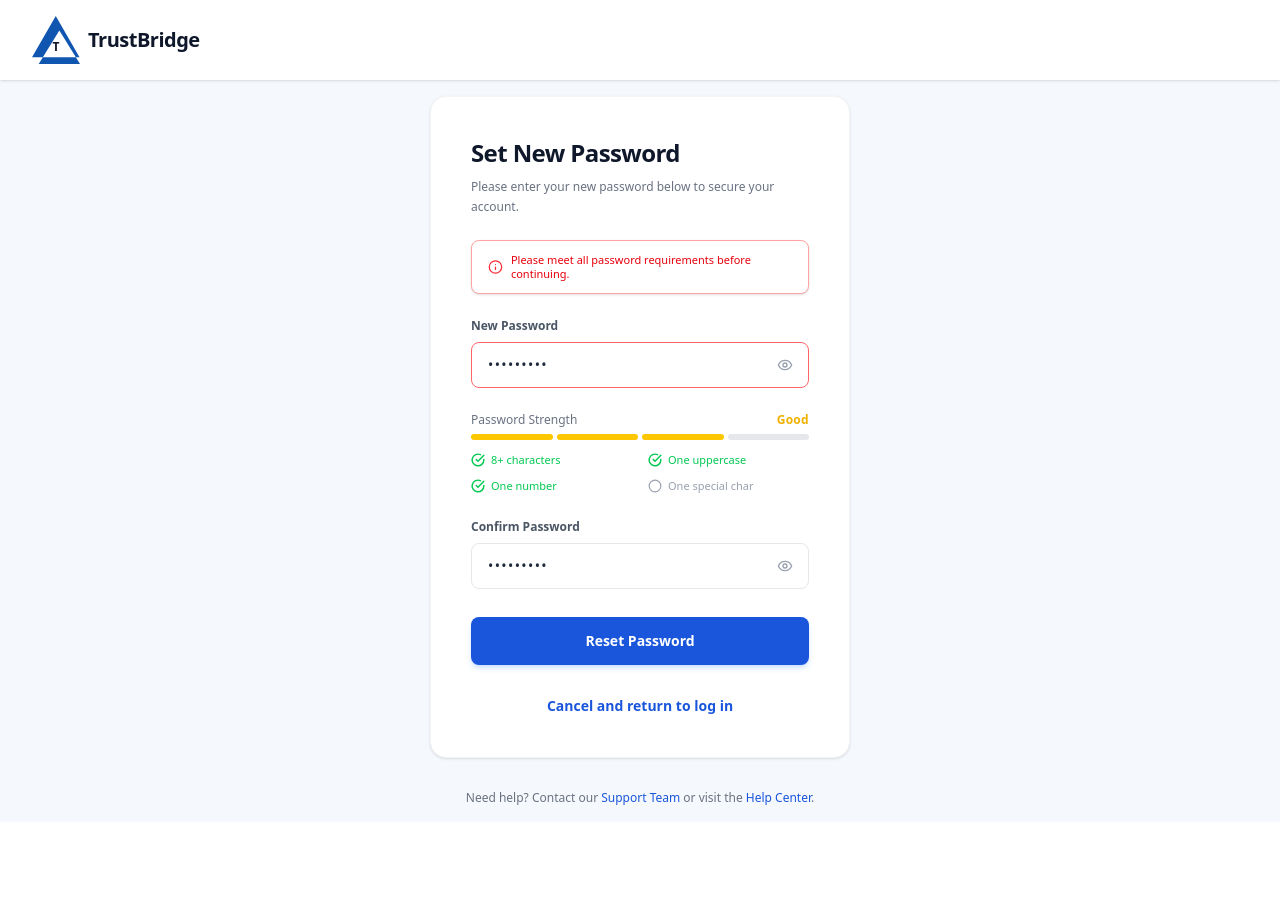
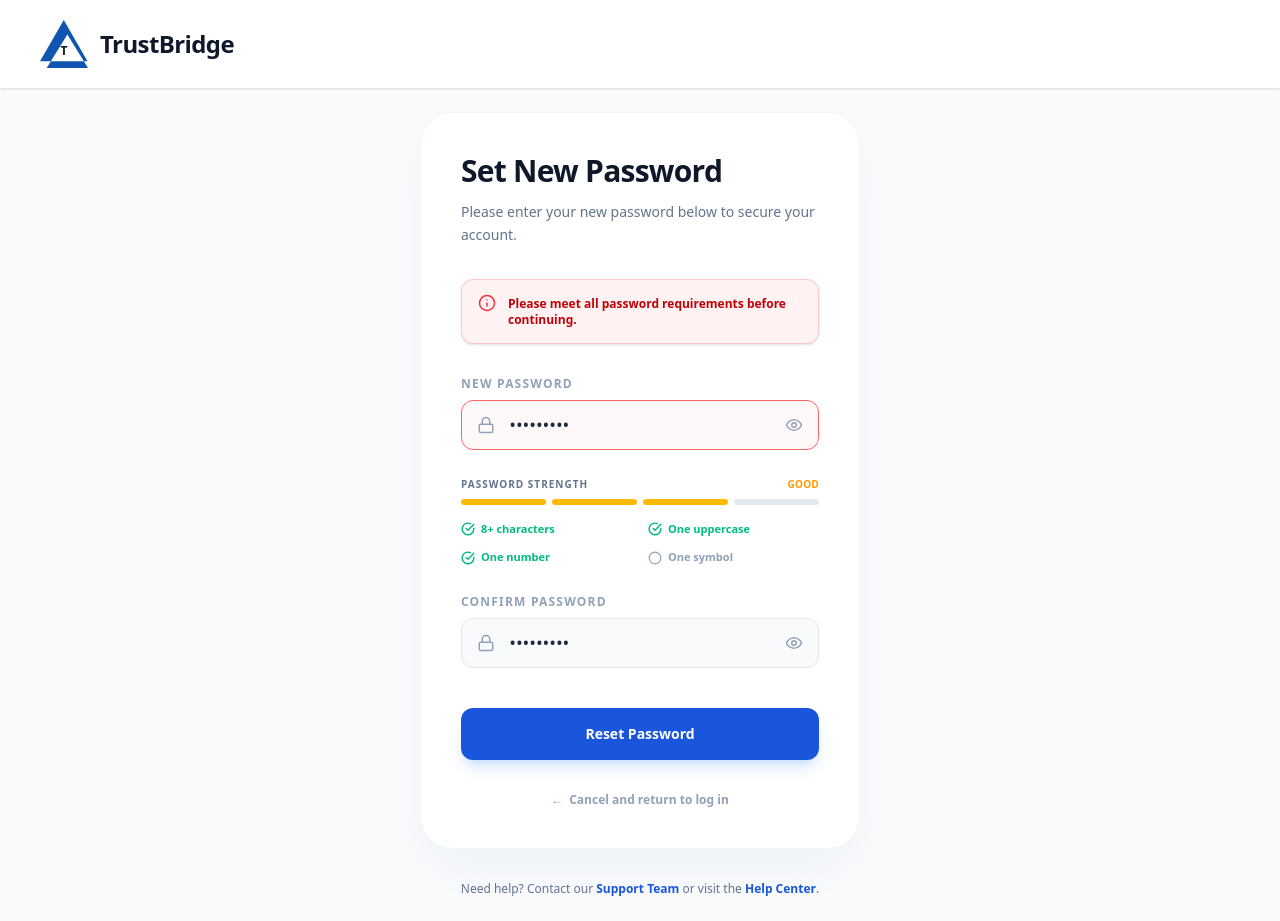
Before and after one commit to invicta-team-67/trustbridge, a React (Vite) app: page /reset-password in a window 1280 px wide. Both pictures are taken after typing "Sample123", "Sample123" into the empty fields and a click on the button "Reset Password". Before the commit the page ends 822 px from the top, so only its background shows below. Built offline with nearby package versions, Linux system fonts and the light colour scheme; no server answers.

Commit message:
Refactor ResetPassword component with improved UI

```diff
--- a/src/pages/auth/ResetPassword.jsx
+++ b/src/pages/auth/ResetPassword.jsx
@@ -1,12 +1,19 @@
 import React, { useState } from 'react';
-import { motion } from 'framer-motion';
-import { useNavigate } from 'react-router-dom';
+import { motion, AnimatePresence } from 'framer-motion';
+import { useNavigate, Link } from 'react-router-dom';
 import Logo from '../../components/logo';
 import { supabase } from '../../lib/supabase'; // <-- CONNECTED TO DB
 
 // --- INLINE ICONS ---
+const LockIcon = () => (
+  <svg xmlns="http://www.w3.org/2000/svg" width="18" height="18" viewBox="0 0 24 24" fill="none" stroke="currentColor" strokeWidth="2" strokeLinecap="round" strokeLinejoin="round" className="text-slate-400">
+    <rect width="18" height="11" x="3" y="11" rx="2" ry="2"/>
+    <path d="M7 11V7a5 5 0 0 1 10 0v4"/>
+  </svg>
+);
+
 const EyeIcon = ({ show, onClick }) => (
-  <svg onClick={onClick} xmlns="http://www.w3.org/2000/svg" width="16" height="16" viewBox="0 0 24 24" fill="none" stroke="currentColor" strokeWidth="2" strokeLinecap="round" strokeLinejoin="round" className="text-gray-400 hover:text-[#1a56db] transition-colors cursor-pointer absolute right-4 top-1/2 -translate-y-1/2">
+  <svg onClick={onClick} xmlns="http://www.w3.org/2000/svg" width="18" height="18" viewBox="0 0 24 24" fill="none" stroke="currentColor" strokeWidth="2" strokeLinecap="round" strokeLinejoin="round" className="text-slate-400 hover:text-[#1a56db] transition-colors cursor-pointer">
     {show ? (
       <>
         <path d="M9.88 9.88a3 3 0 1 0 4.24 4.24"/>
@@ -37,7 +44,7 @@ const EmptyCircleIcon = () => (
 );
 
 const InfoIcon = () => (
-  <svg xmlns="http://www.w3.org/2000/svg" width="16" height="16" viewBox="0 0 24 24" fill="none" stroke="currentColor" strokeWidth="2" strokeLinecap="round" strokeLinejoin="round" className="text-red-500">
+  <svg xmlns="http://www.w3.org/2000/svg" width="18" height="18" viewBox="0 0 24 24" fill="none" stroke="currentColor" strokeWidth="2" strokeLinecap="round" strokeLinejoin="round" className="text-red-500 shrink-0">
     <circle cx="12" cy="12" r="10"/>
     <path d="M12 16v-4"/>
     <path d="M12 8h.01"/>
@@ -99,7 +106,6 @@ const ResetPassword = () => {
         setError(updateError.message);
       } else {
         // Redirect to login after successful reset
-        // You can change this to '/reset-success' if you have that page
         setIsSuccess(true);
         setTimeout(() => {
             navigate('/login');
@@ -113,65 +119,74 @@ const ResetPassword = () => {
   };
 
   return (
-    <div className="min-h-screen w-full flex flex-col bg-[#f5f8fc] font-sans text-[#0f172a]">
+    <div className="min-h-screen w-full flex flex-col bg-[#f8fafc] font-sans text-slate-900">
 
       {/* Top Navigation Bar */}
-      <header className="bg-white px-8 py-4 flex items-center shadow-sm w-full">
-        <div className="flex items-center gap-2">
+      <header className="bg-white px-6 md:px-10 py-5 flex items-center shadow-sm w-full sticky top-0 z-50">
+        <Link to="/" className="flex items-center gap-3 cursor-pointer hover:opacity-80 transition-opacity">
           <Logo />
-          <span className="text-[#0f172a] font-extrabold text-xl tracking-tight">TrustBridge</span>
-        </div>
+          <span className="font-bold text-xl md:text-2xl text-slate-900 tracking-tight">TrustBridge</span>
+        </Link>
       </header>
 
       {/* Main Content Area */}
-      <main className="flex-1 flex flex-col items-center justify-center p-4">
+      <main className="flex-1 flex flex-col items-center justify-center p-4 sm:p-6">
 
         <motion.div
           initial={{ opacity: 0, y: 20 }}
           animate={{ opacity: 1, y: 0 }}
-          transition={{ duration: 0.5 }}
-          className="bg-white w-full max-w-[420px] rounded-2xl p-8 sm:p-10 shadow-sm border border-gray-100 flex flex-col items-center"
+          transition={{ duration: 0.5, ease: "easeOut" }}
+          className="bg-white w-full max-w-[440px] rounded-[24px] md:rounded-[32px] p-8 sm:p-10 shadow-2xl shadow-blue-900/5 border border-slate-100 flex flex-col items-center"
         >
 
           {/* Header Texts */}
-          <div className="w-full text-left mb-6">
-            <h2 className="text-2xl font-bold mb-2 tracking-tight">Set New Password</h2>
-            <p className="text-gray-500 text-xs font-medium leading-relaxed">
+          <div className="w-full text-center md:text-left mb-8">
+            <h2 className="text-2xl md:text-3xl font-black mb-3 tracking-tight text-slate-900">Set New Password</h2>
+            <p className="text-slate-500 text-sm font-medium leading-relaxed">
               Please enter your new password below to secure your account.
             </p>
           </div>
 
-          {/* Error Banner */}
+          {/* Animated Error Banner */}
+          <AnimatePresence>
             {error && (
               <motion.div
-              initial={{ opacity: 0, y: -10 }}
-              animate={{ opacity: 1, y: 0 }}
-              className="w-full flex items-center gap-2 bg-white border border-red-300 text-gray-700 px-4 py-3 rounded-lg mb-6 text-sm shadow-sm text-left"
+                initial={{ opacity: 0, y: -10, height: 0 }}
+                animate={{ opacity: 1, y: 0, height: 'auto' }}
+                exit={{ opacity: 0, scale: 0.95, height: 0 }}
+                className="w-full flex items-start gap-3 bg-red-50 border border-red-200 text-red-700 px-4 py-3.5 rounded-xl mb-8 shadow-sm text-left overflow-hidden"
               >
                 <InfoIcon />
-              <span className="font-medium text-red-600 text-[11px] leading-tight">{error}</span>
+                <span className="font-bold text-xs leading-snug mt-0.5">{error}</span>
               </motion.div>
             )}
+          </AnimatePresence>
 
-          {/* Success Banner */}
+          {/* Animated Success Banner */}
+          <AnimatePresence>
             {isSuccess && (
               <motion.div
-              initial={{ opacity: 0, scale: 0.95 }}
-              animate={{ opacity: 1, scale: 1 }}
-              className="w-full flex items-center gap-2 bg-green-50 border border-green-200 text-green-800 px-4 py-3 rounded-lg mb-6 text-sm shadow-sm text-left"
+                initial={{ opacity: 0, scale: 0.95, height: 0 }}
+                animate={{ opacity: 1, scale: 1, height: 'auto' }}
+                exit={{ opacity: 0, scale: 0.95, height: 0 }}
+                className="w-full flex items-start gap-3 bg-emerald-50 border border-emerald-200 text-emerald-800 px-4 py-3.5 rounded-xl mb-8 shadow-sm text-left overflow-hidden"
               >
-              <div className="text-green-600"><CheckCircleIcon /></div>
-              <span className="font-bold text-xs">Password reset successfully! Redirecting to login...</span>
+                <div className="mt-0.5 text-emerald-600"><CheckCircleIcon /></div>
+                <span className="font-bold text-xs leading-relaxed">Password reset successfully! Redirecting to login...</span>
               </motion.div>
             )}
+          </AnimatePresence>
 
           {/* Form */}
-          <form onSubmit={handleResetSubmit} className="w-full flex flex-col gap-5">
+          <form onSubmit={handleResetSubmit} className="w-full flex flex-col gap-6">
 
             {/* New Password Input */}
             <div>
-              <label className="block text-xs font-bold text-gray-600 mb-2">New Password</label>
+              <label className="block text-xs font-black uppercase tracking-widest mb-2 text-slate-400">New Password</label>
               <div className="relative">
+                <div className="absolute inset-y-0 left-0 pl-4 flex items-center pointer-events-none">
+                  <LockIcon />
+                </div>
                 <input
                   type={showNewPassword ? "text" : "password"}
                   value={password}
@@ -180,52 +195,57 @@ const ResetPassword = () => {
                     setError('');
                   }}
                   placeholder="••••••••••••"
-                  className={`w-full pl-4 pr-11 py-3 bg-white border rounded-lg text-sm outline-none transition-all font-medium tracking-widest text-gray-800 focus:ring-1 focus:ring-[#1a56db] ${
-                    error ? 'border-red-400 focus:border-red-400' : 'border-gray-200 focus:border-[#1a56db]'
+                  className={`w-full pl-12 pr-12 py-3.5 bg-[#f8fafc] border rounded-xl text-sm outline-none transition-all font-bold tracking-widest text-slate-800 placeholder:tracking-normal placeholder-slate-400 ${
+                    error ? 'border-red-400 focus:ring-2 focus:ring-red-400/20 bg-red-50/50' : 'border-slate-200 focus:border-[#1a56db] focus:ring-2 focus:ring-blue-500/20 hover:bg-white'
                   }`}
                 />
+                <div className="absolute inset-y-0 right-0 pr-4 flex items-center">
                   <EyeIcon show={showNewPassword} onClick={() => setShowNewPassword(!showNewPassword)} />
+                </div>
               </div>
             </div>
 
             {/* Password Strength Section (DYNAMIC) */}
             <div className="w-full my-1">
-              <div className="flex justify-between items-center mb-1.5 text-xs">
-                <span className="text-gray-500 font-medium">Password Strength</span>
-                <span className={`font-bold tracking-wide transition-colors ${strengthScore === 4 ? 'text-green-500' : strengthScore === 3 ? 'text-yellow-500' : 'text-gray-400'}`}>
+              <div className="flex justify-between items-center mb-2 text-xs">
+                <span className="text-slate-500 font-bold uppercase tracking-widest text-[10px]">Password Strength</span>
+                <span className={`font-black tracking-wide transition-colors uppercase text-[10px] ${strengthScore === 4 ? 'text-emerald-500' : strengthScore === 3 ? 'text-amber-500' : 'text-slate-400'}`}>
                   {strengthLabel}
                 </span>
               </div>
 
               {/* Dynamic Strength Bar */}
-              <div className="w-full flex gap-1 h-1.5 mb-3">
-                <div className={`flex-1 rounded-full transition-colors duration-300 ${strengthScore >= 1 ? (strengthScore === 4 ? 'bg-green-500' : 'bg-yellow-400') : 'bg-gray-200'}`}></div>
-                <div className={`flex-1 rounded-full transition-colors duration-300 ${strengthScore >= 2 ? (strengthScore === 4 ? 'bg-green-500' : 'bg-yellow-400') : 'bg-gray-200'}`}></div>
-                <div className={`flex-1 rounded-full transition-colors duration-300 ${strengthScore >= 3 ? (strengthScore === 4 ? 'bg-green-500' : 'bg-yellow-400') : 'bg-gray-200'}`}></div>
-                <div className={`flex-1 rounded-full transition-colors duration-300 ${strengthScore >= 4 ? 'bg-green-500' : 'bg-gray-200'}`}></div>
+              <div className="w-full flex gap-1.5 h-1.5 mb-4">
+                <div className={`flex-1 rounded-full transition-colors duration-300 ${strengthScore >= 1 ? (strengthScore === 4 ? 'bg-emerald-500' : 'bg-amber-400') : 'bg-slate-200'}`}></div>
+                <div className={`flex-1 rounded-full transition-colors duration-300 ${strengthScore >= 2 ? (strengthScore === 4 ? 'bg-emerald-500' : 'bg-amber-400') : 'bg-slate-200'}`}></div>
+                <div className={`flex-1 rounded-full transition-colors duration-300 ${strengthScore >= 3 ? (strengthScore === 4 ? 'bg-emerald-500' : 'bg-amber-400') : 'bg-slate-200'}`}></div>
+                <div className={`flex-1 rounded-full transition-colors duration-300 ${strengthScore >= 4 ? 'bg-emerald-500' : 'bg-slate-200'}`}></div>
               </div>
 
               {/* Dynamic Requirements Checklist */}
-              <div className="grid grid-cols-2 gap-y-2.5 gap-x-4 text-[11px] font-medium transition-colors">
-                <div className={`flex items-center gap-1.5 ${hasLength ? 'text-green-500' : 'text-gray-400'}`}>
+              <div className="grid grid-cols-2 gap-y-3 gap-x-4 text-[11px] font-bold transition-colors">
+                <div className={`flex items-center gap-1.5 ${hasLength ? 'text-emerald-500' : 'text-slate-400'}`}>
                   {hasLength ? <CheckCircleIcon /> : <EmptyCircleIcon />} 8+ characters
                 </div>
-                <div className={`flex items-center gap-1.5 ${hasUpper ? 'text-green-500' : 'text-gray-400'}`}>
+                <div className={`flex items-center gap-1.5 ${hasUpper ? 'text-emerald-500' : 'text-slate-400'}`}>
                   {hasUpper ? <CheckCircleIcon /> : <EmptyCircleIcon />} One uppercase
                 </div>
-                <div className={`flex items-center gap-1.5 ${hasNumber ? 'text-green-500' : 'text-gray-400'}`}>
+                <div className={`flex items-center gap-1.5 ${hasNumber ? 'text-emerald-500' : 'text-slate-400'}`}>
                   {hasNumber ? <CheckCircleIcon /> : <EmptyCircleIcon />} One number
                 </div>
-                <div className={`flex items-center gap-1.5 ${hasSpecial ? 'text-green-500' : 'text-gray-400'}`}>
-                  {hasSpecial ? <CheckCircleIcon /> : <EmptyCircleIcon />} One special char
+                <div className={`flex items-center gap-1.5 ${hasSpecial ? 'text-emerald-500' : 'text-slate-400'}`}>
+                  {hasSpecial ? <CheckCircleIcon /> : <EmptyCircleIcon />} One symbol
                 </div>
               </div>
             </div>
 
             {/* Confirm Password Input */}
             <div>
-              <label className="block text-xs font-bold text-gray-600 mb-2">Confirm Password</label>
+              <label className="block text-xs font-black uppercase tracking-widest mb-2 text-slate-400">Confirm Password</label>
               <div className="relative">
+                <div className="absolute inset-y-0 left-0 pl-4 flex items-center pointer-events-none">
+                  <LockIcon />
+                </div>
                 <input
                   type={showConfirmPassword ? "text" : "password"}
                   value={confirmPassword}
@@ -234,11 +254,13 @@ const ResetPassword = () => {
                     setError('');
                   }}
                   placeholder="••••••••••••"
-                  className={`w-full pl-4 pr-11 py-3 bg-white border rounded-lg text-sm outline-none transition-all font-medium tracking-widest text-gray-800 focus:ring-1 focus:ring-[#1a56db] ${
-                    error.includes('match') ? 'border-red-400 focus:border-red-400' : 'border-gray-200 focus:border-[#1a56db]'
+                  className={`w-full pl-12 pr-12 py-3.5 bg-[#f8fafc] border rounded-xl text-sm outline-none transition-all font-bold tracking-widest text-slate-800 placeholder:tracking-normal placeholder-slate-400 ${
+                    error.includes('match') ? 'border-red-400 focus:ring-2 focus:ring-red-400/20 bg-red-50/50' : 'border-slate-200 focus:border-[#1a56db] focus:ring-2 focus:ring-blue-500/20 hover:bg-white'
                   }`}
                 />
+                <div className="absolute inset-y-0 right-0 pr-4 flex items-center">
                   <EyeIcon show={showConfirmPassword} onClick={() => setShowConfirmPassword(!showConfirmPassword)} />
+                </div>
               </div>
             </div>
 
@@ -248,29 +270,31 @@ const ResetPassword = () => {
               whileTap={{ scale: 0.98 }}
               type="submit"
               disabled={isLoading || isSuccess}
-              className="w-full bg-[#1a56db] flex justify-center items-center gap-2 text-white py-3.5 rounded-lg text-sm font-bold shadow-md shadow-blue-500/20 hover:bg-blue-700 transition-colors mt-2 disabled:opacity-70 disabled:cursor-not-allowed"
+              className="w-full bg-[#1a56db] flex justify-center items-center gap-2 text-white py-4 rounded-xl text-sm font-bold shadow-lg shadow-blue-500/20 hover:bg-blue-800 transition-all mt-4 disabled:opacity-70 disabled:cursor-not-allowed"
             >
-              {isLoading && (
-                <motion.svg animate={{ rotate: 360 }} transition={{ repeat: Infinity, duration: 1, ease: "linear" }} xmlns="http://www.w3.org/2000/svg" width="16" height="16" viewBox="0 0 24 24" fill="none" stroke="currentColor" strokeWidth="3" strokeLinecap="round" strokeLinejoin="round" className="text-white opacity-70">
+              {isLoading ? (
+                <>
+                  <motion.svg animate={{ rotate: 360 }} transition={{ repeat: Infinity, duration: 1, ease: "linear" }} xmlns="http://www.w3.org/2000/svg" width="18" height="18" viewBox="0 0 24 24" fill="none" stroke="currentColor" strokeWidth="3" strokeLinecap="round" strokeLinejoin="round" className="opacity-70">
                     <path d="M21 12a9 9 0 1 1-6.219-8.56"/>
                   </motion.svg>
-              )}
-              {isLoading ? 'Resetting...' : 'Reset Password'}
+                  Resetting...
+                </>
+              ) : 'Reset Password'}
             </motion.button>
 
-            {/* Secondary Text Link */}
+            {/* Secondary Text Link (FIXED ROUTING) */}
             <div className="text-center mt-2">
-              <a href="/login" className="text-sm font-bold text-[#1a56db] hover:underline underline-offset-2">
-                Cancel and return to log in
-              </a>
+              <Link to="/login" className="text-xs font-bold text-slate-400 hover:text-[#1a56db] transition-colors flex items-center justify-center gap-1.5 group">
+                <span className="group-hover:-translate-x-1 transition-transform">&larr;</span> Cancel and return to log in
+              </Link>
             </div>
 
           </form>
         </motion.div>
 
         {/* Footer Help Text */}
-        <p className="mt-8 text-xs font-medium text-gray-500 text-center">
-          Need help? Contact our <a href="#support" className="text-[#1a56db] hover:underline">Support Team</a> or visit the <a href="#help" className="text-[#1a56db] hover:underline">Help Center</a>.
+        <p className="mt-8 text-xs font-medium text-slate-500 text-center">
+          Need help? Contact our <Link to="#" className="text-[#1a56db] font-bold hover:underline">Support Team</Link> or visit the <Link to="#" className="text-[#1a56db] font-bold hover:underline">Help Center</Link>.
         </p>
 
       </main>
```
Lines whose indentation alone changed are shown as unchanged.
